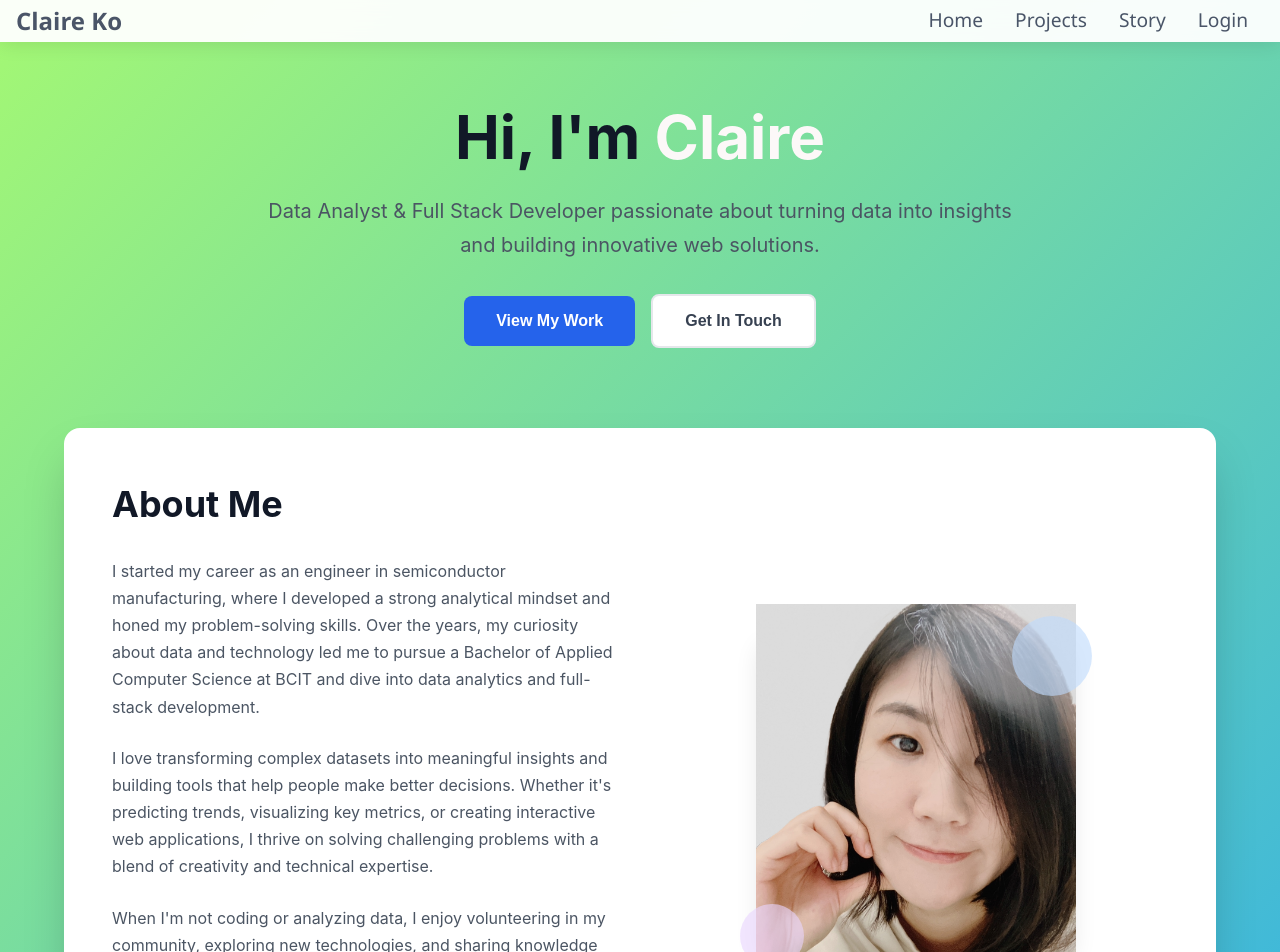
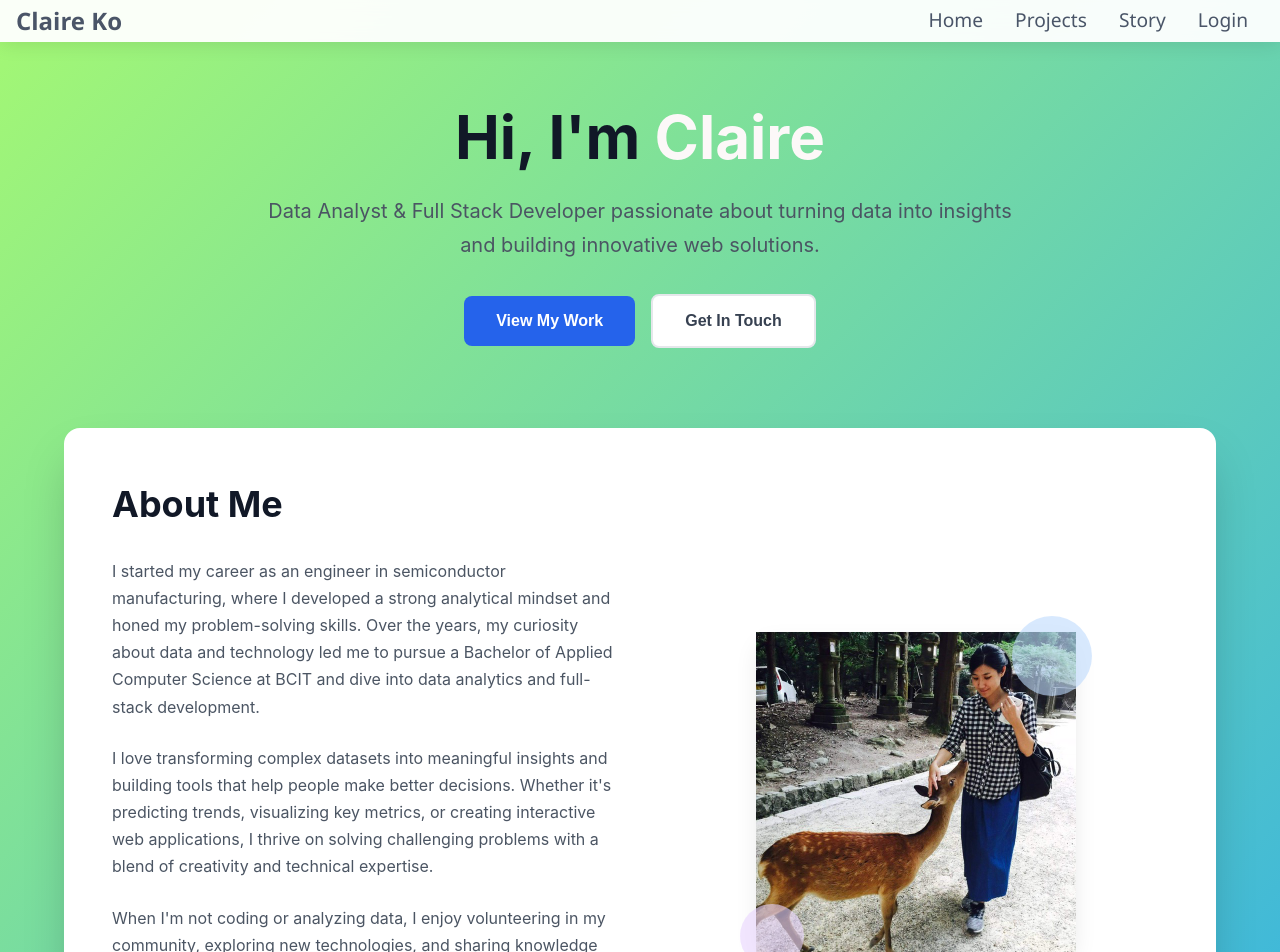
Before and after one commit to Claireko2/MyWebsite, a React (Create React App) app: page / in a window 1280 px wide. Shown: the top 952 px of the page. Built offline with nearby package versions, Linux system fonts and the light colour scheme; no server answers.

Commit message:
update photo

```diff
--- a/src/pages/Home.js
+++ b/src/pages/Home.js
@@ -293,7 +293,7 @@ export default function Home() {
                             <div style={styles.professionalImageContainer}>
                                 <div style={styles.professionalImage}>
                                     <img
-                                        src="./files/IMG_1.png"
+                                        src="./files/IMG_2.JPG"
                                         alt="icon"
                                         style={{ width: '100%', height: 'auto', verticalAlign: 'middle' }}
                                     />
```
Also changed, not shown: public/files/IMG_2.JPG (added).
